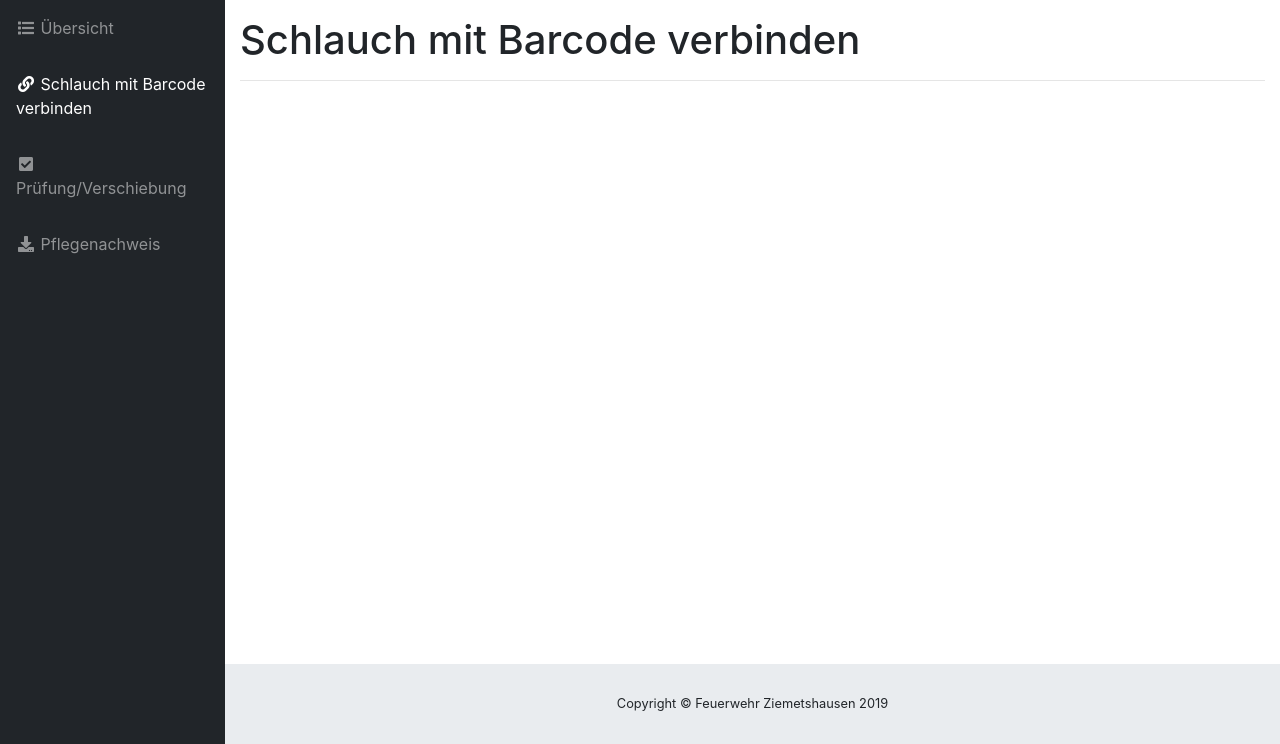
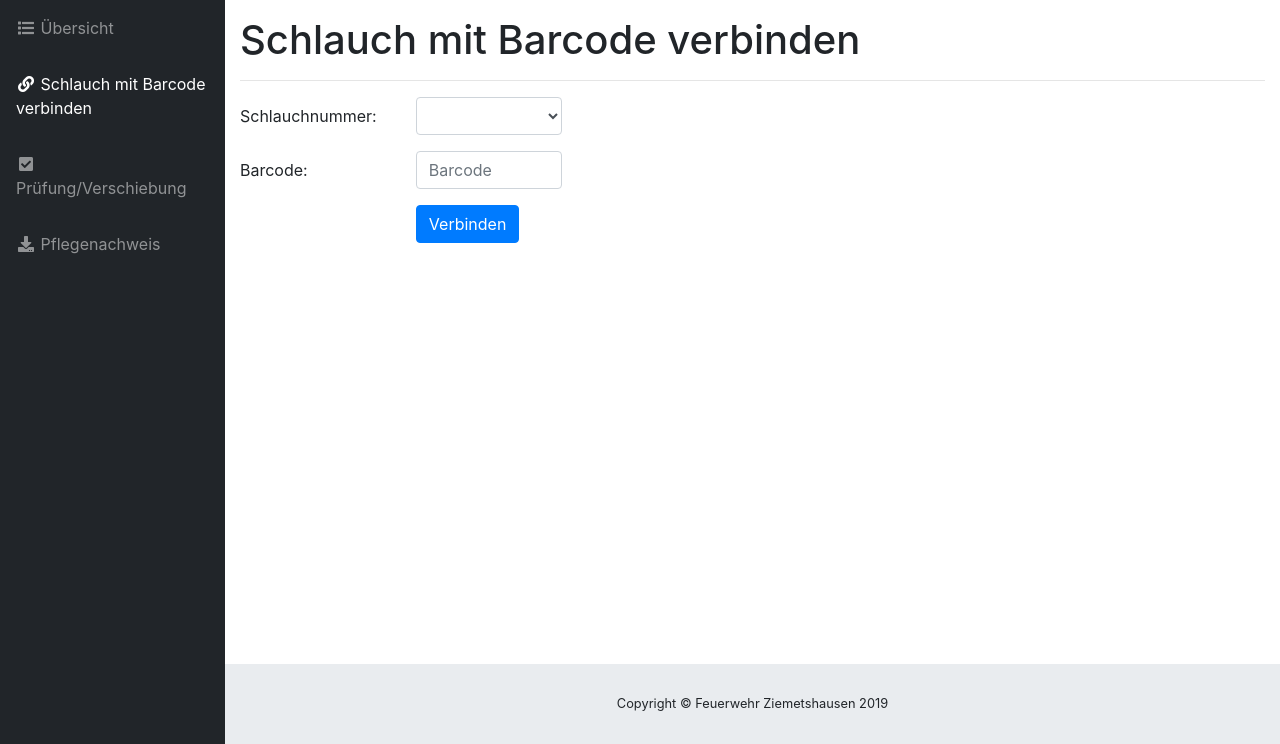
Before and after one commit to HyP3r-/firehose, a Django app: page /link in a window 1280 px wide. Shown: the part 56-800 px from the top of the page. Run offline with Django 3.2, Linux system fonts and the light colour scheme; the visitor is signed in with stand-in values (Sample User, id 1); lists and menus that the app fills with data are empty; some libraries are stand-ins or nearby versions.

Commit message:
link.html: created template

```diff
--- a/web/hose/templates/hose/link.html
+++ b/web/hose/templates/hose/link.html
@@ -1,4 +1,5 @@
 {% extends "hose/base.html" %}
+{% load static %}
 
 {% block title %}Schlauch mit Barcode verbinden{% endblock %}
 {% block title-page %}Schlauch mit Barcode verbinden{% endblock %}
@@ -13,5 +14,28 @@
 {% endblock %}
 
 {% block content %}
+    <form>
+        <div class="form-group row">
+            <label for="inputNumber" class="col-sm-4 col-xl-2 col-form-label">Schlauchnummer:</label>
+            <div class="col-sm-6 col-xl-2">
+                <select class="form-control" id="inputNumber">
+                </select>
+            </div>
+        </div>
+        <div class="form-group row">
+            <label for="inputBarcode" class="col-sm-4 col-xl-2 col-form-label">Barcode:</label>
+            <div class="col-sm-6 col-xl-2">
+                <input type="text" class="form-control" id="inputBarcode" placeholder="Barcode">
+            </div>
+        </div>
+        <div class="form-group row">
+            <div class="offset-sm-4 offset-xl-2 col-xl-2">
+                <button type="submit" class="btn btn-primary">Verbinden</button>
+            </div>
+        </div>
+    </form>
+{% endblock %}
 
+{% block js-content %}
+    <script src="{% static "hose/js/link.js" %}"></script>
 {% endblock %}
```
Also changed, not shown: web/hose/static/hose/js/link.js (added).
